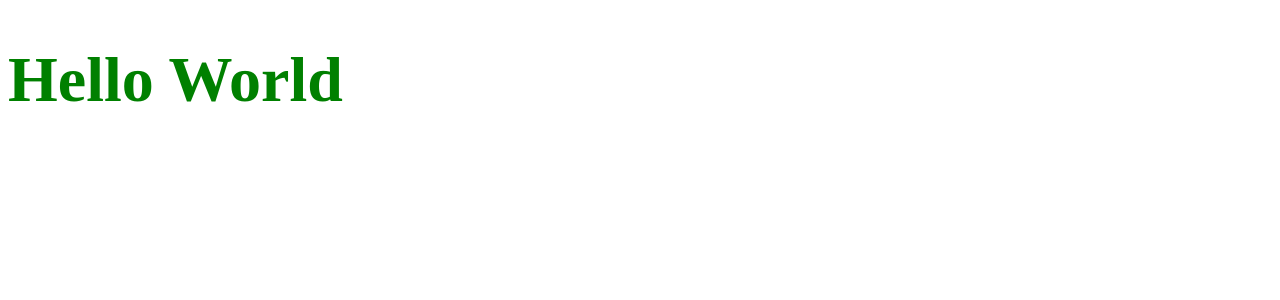
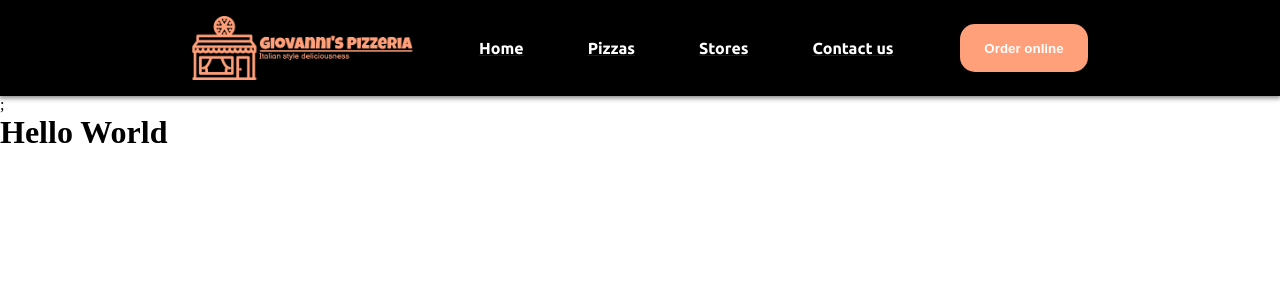
Before and after one commit to Zeke-Cachi/pizzeria_frontend, a React (Vite) app: page / in a window 1280 px wide. Shown: the top 300 px of the page. Built offline with nearby package versions, Linux system fonts and the light colour scheme.

Commit message:
styling: created header

```diff
--- a/src/App.tsx
+++ b/src/App.tsx
@@ -1,10 +1,10 @@
-import "./App.css";
-import { Title } from "./StyledComponents";
+import Header from "./components/Header";
 
 function App() {
   return (
     <>
-      <Title>Hello World</Title>
+      <Header />
+      <h1>Hello World</h1>
     </>
   );
 }
--- a/src/StyledComponents.tsx
+++ b/src/StyledComponents.tsx
@@ -1,6 +1,50 @@
 import styled from "styled-components";
 
-export const Title = styled.h1`
-  font-size: 4rem;
-  color: green;
+export const HeaderStyle = styled.header`
+  height: 6rem;
+  background-color: black;
+  box-shadow: 0 1px 5px 1px gray;
+  width: 100vw;
+  display: grid;
+  place-items: center;
 `;
+
+export const HeaderWrapper = styled.div`
+  width: 70%;
+  heigth: 100%;
+  display: flex;
+  justify-content: space-between;
+  align-items: center;
+  inline-padding: 3rem;
+`;
+
+export const LogoImage = styled.img`
+  height: 4rem;
+  place-self: center;
+`;
+
+export const NavLinks = styled.li`
+  font-family: Ubuntu;
+  color: white;
+  font-weight: 700;
+  margin: 0 2rem;
+  cursor: pointer;
+`;
+
+export const Button = styled.button`
+  width: 8rem;
+  height: 3rem;
+  background: #ffa07a;
+  color: white;
+  font-weight: 700;
+  border-radius: 15px;
+  outline: none;
+  border: none;
+  transition: background 200ms ease-in-out;
+
+  &:hover {
+    color: #ffa07a;
+    background: black;
+    border: 2px solid #ffa07a;
+  }
+`;
--- /dev/null
+++ b/src/components/Header.tsx
@@ -0,0 +1,41 @@
+import {
+  HeaderStyle,
+  HeaderWrapper,
+  LogoImage,
+  NavLinks,
+  Button,
+} from "../StyledComponents";
+import { Link } from "react-router-dom";
+import logoImage from "../assets/giovannis-pizzeria-high-resolution-logo-transparent.png";
+
+const Header = () => {
+  return (
+    <>
+      <HeaderStyle>
+        <HeaderWrapper>
+          <LogoImage src={logoImage} alt="logo image" />
+          <nav>
+            <ul style={{ display: "flex", justifyContent: "space-between" }}>
+              <Link to="/">
+                <NavLinks>Home</NavLinks>
+              </Link>
+              <Link to="/pizzas">
+                <NavLinks>Pizzas</NavLinks>
+              </Link>
+              <Link to="/stores">
+                <NavLinks>Stores</NavLinks>
+              </Link>
+              <Link to="/contact">
+                <NavLinks>Contact us</NavLinks>
+              </Link>
+            </ul>
+          </nav>
+          <Button>Order online</Button>
+        </HeaderWrapper>
+      </HeaderStyle>
+      ;
+    </>
+  );
+};
+
+export default Header;
--- a/src/index.css
+++ b/src/index.css
@@ -0,0 +1,8 @@
+@import url("https://fonts.googleapis.com/css2?family=Ubuntu:wght@300;400;700&display=swap");
+
+* {
+  margin: 0;
+  padding: 0;
+  box-sizing: border-box;
+  list-style-type: none;
+}
```
Also changed, not shown: src/App.css (deleted), src/assets/giovannis-pizzeria-high-resolution-logo-transparent.png.
